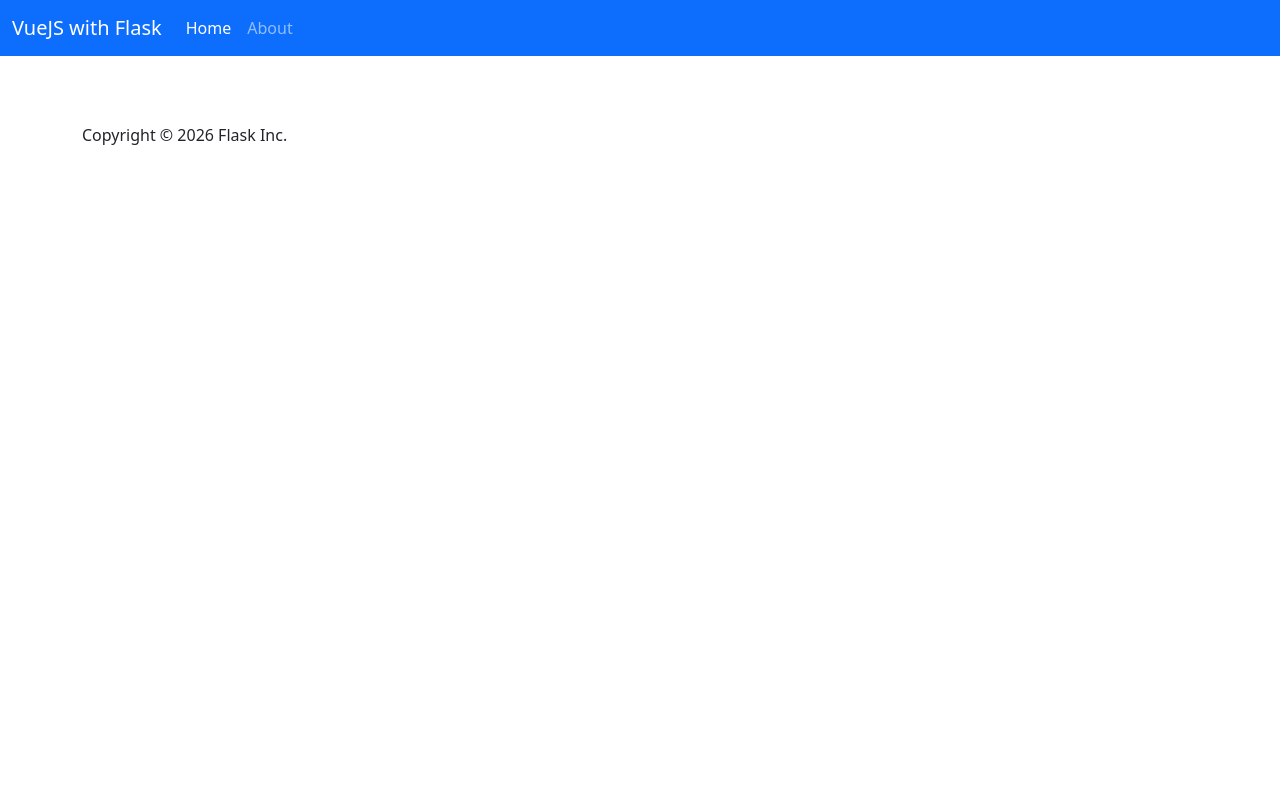
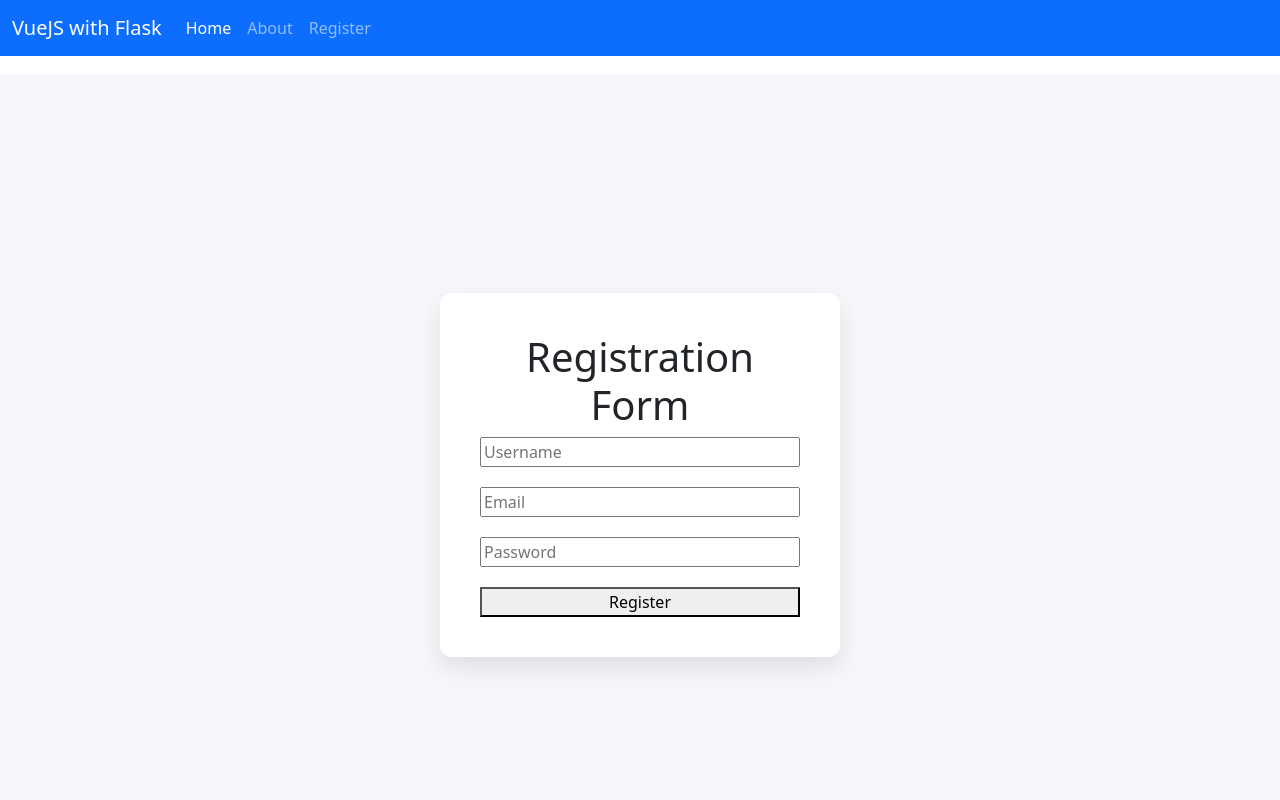
Before and after one commit to Jeimtax/info3180-datingapp, a Vue app: page /register in a window 1280 px wide. Shown: the top 800 px of the page. Built offline with nearby package versions, Linux system fonts and the light colour scheme.

Commit message:
did partial implementation of form on front end

```diff
--- a/src/components/AppHeader.vue
+++ b/src/components/AppHeader.vue
@@ -22,6 +22,9 @@
             <li class="nav-item">
               <RouterLink class="nav-link" to="/about">About</RouterLink>
             </li>
+            <li class="nav-item">
+              <RouterLink class="nav-link" to="/register">Register</RouterLink>
+            </li>
           </ul>
         </div>
       </div>
--- /dev/null
+++ b/src/components/RegisterForm.vue
@@ -0,0 +1,92 @@
+<template>
+    <div class="page-wrapper">
+        <div class="register-card">
+            <h1> Registration Form</h1>
+            <form id="registrationForm" @submit.prevent="handleRegister">
+                <input v-model="formData.username" type="text" placeholder="Username" required />
+                <input v-model="formData.email" type="email" placeholder="Email" required />
+                <input v-model="formData.password" type="password" placeholder="Password" required />
+
+                <button type="submit">Register</button>
+            </form>
+
+        </div>
+    </div>
+</template>
+
+<script setup>
+    import { ref, reactive } from 'vue';
+
+    // 1. Define reactive data
+    const formData = reactive({
+    username: '',
+    email: '',
+    password: ''
+    });
+
+    const successMessage = ref('');
+    const errorMessages = ref([]);
+    const csrf_token = ref(''); // Usually passed from a global window object or a meta tag if using Flask-WTF
+
+    async function handleRegister() {
+    // Clear messages
+    successMessage.value = "";
+    errorMessages.value = [];
+
+    try {
+        const response = await fetch("/api/register", {
+        method: 'POST',
+        body: JSON.stringify(formData), // Send as JSON
+        headers: {
+            'Content-Type': 'application/json',
+            'X-CSRFToken': csrf_token.value // Ensure this is populated
+        }
+        });
+
+        const data = await response.json();
+
+        if (!response.ok || data.errors) {
+        errorMessages.value = data.errors || ["An unknown error occurred."];
+        } else {
+        successMessage.value = data.message;
+        // Reset form
+        formData.username = '';
+        formData.email = '';
+        formData.password = '';
+        }
+    } catch (error) {
+        console.error("Fetch error:", error);
+        errorMessages.value = ["Could not connect to the server."];
+    }
+    }
+
+</script>
+
+<style>
+
+.page-wrapper {
+  display: flex;
+  justify-content: center;
+  align-items: center;
+  min-height: 100vh;
+  background-color: #f5f7fa;
+}
+
+.register-card {
+  background: white;
+  padding: 2.5rem;
+  border-radius: 12px;
+  box-shadow: 0 10px 25px rgba(0, 0, 0, 0.1); /* Soft shadow */
+  width: 100%;
+  max-width: 400px; /* Prevents it from getting too wide */
+  text-align: center;
+}
+
+#registrationForm{
+    display: flex;
+    flex-direction: column;
+    gap: 20px;
+
+}
+
+</style>
--- a/src/router/index.js
+++ b/src/router/index.js
@@ -16,6 +16,11 @@ const router = createRouter({
       // this generates a separate chunk (About.[hash].js) for this route
       // which is lazy-loaded when the route is visited.
       component: () => import('../views/AboutView.vue')
+    },
+    {
+      path: '/register',
+      name: 'register',
+      component: () => import('../views/RegisterFormView.vue')
     }
   ]
 })
--- /dev/null
+++ b/src/views/RegisterFormView.vue
@@ -0,0 +1,9 @@
+<script setup>
+import RegisterForm from '../components/RegisterForm.vue';
+</script>
+
+<template>
+    <div>
+        <RegisterForm/>
+    </div>
+</template>
```
